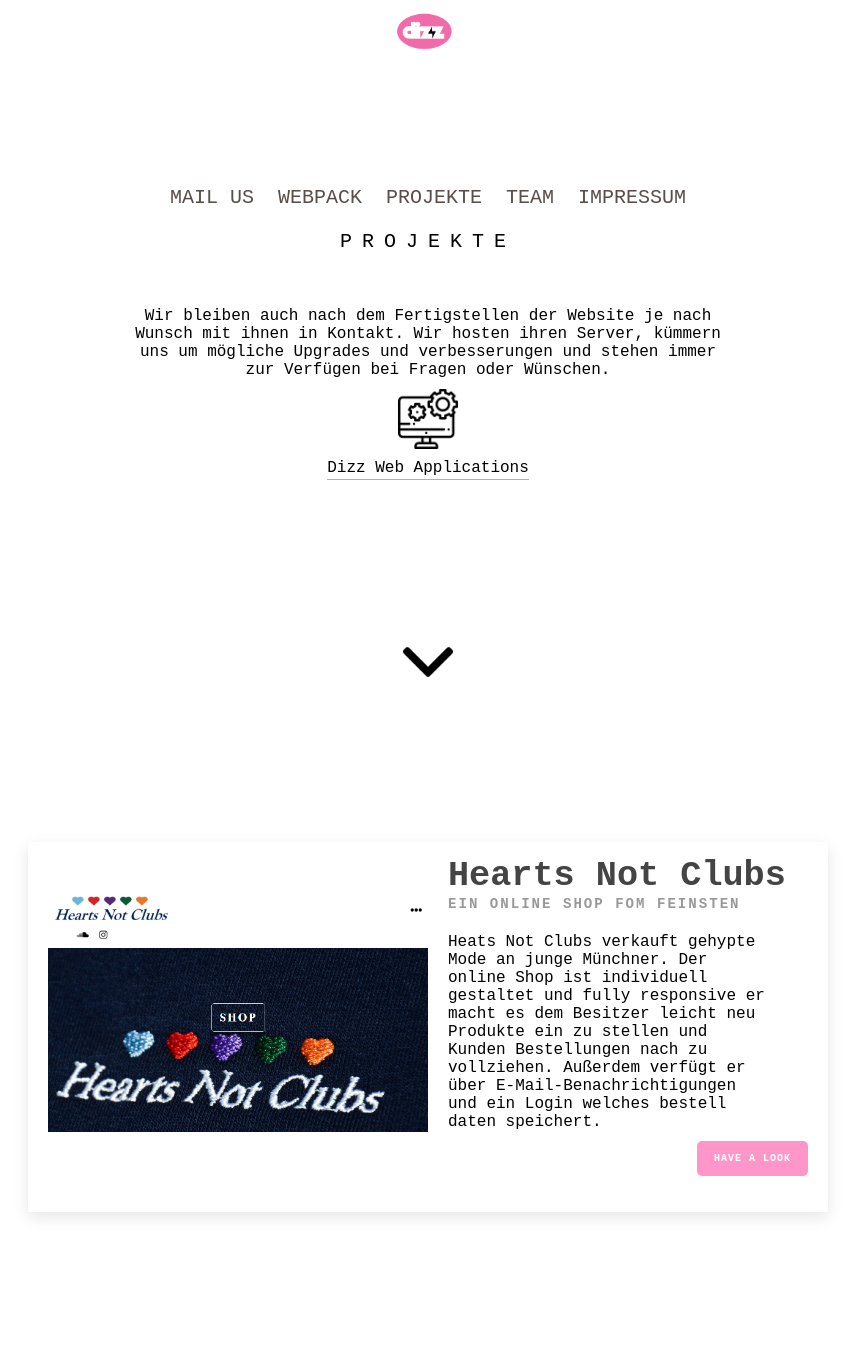
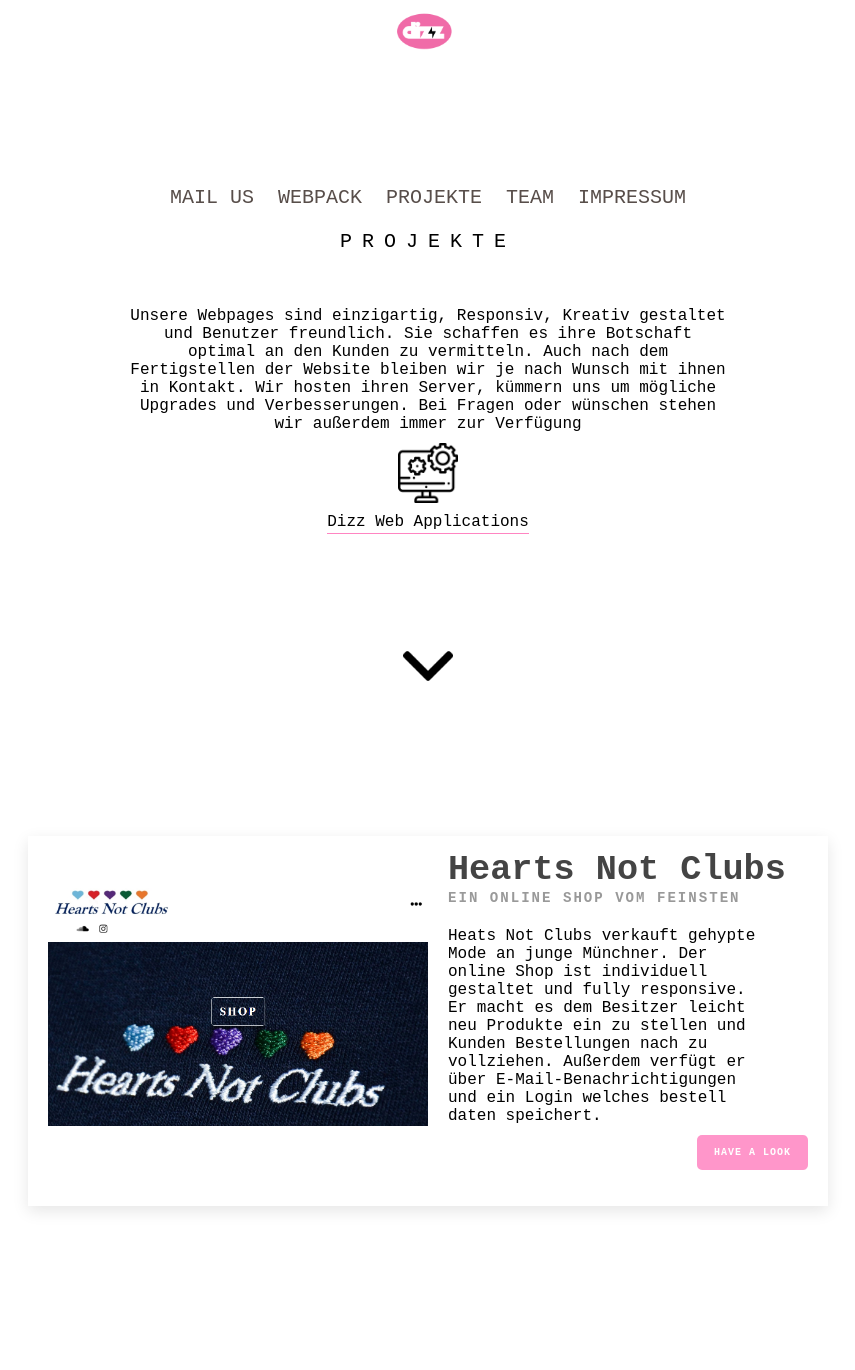
Before and after one commit to LeopoldKink/Personal-Website, a Flask app: page /projekte in a window 1280 px wide. Shown: the top 1370 px of the page, without its empty margins (212-1067 px from the left). Run offline with Flask 2, Linux system fonts and the light colour scheme; style sheets or scripts are compiled from the project's sources; some libraries are stand-ins or nearby versions.

Commit message:
so jetzt wirklich fast fertig missing: teamfotos + impressum responsible

```diff
--- a/backend/static/css/index.css
+++ b/backend/static/css/index.css
@@ -1,17 +1,17 @@
-main{
+main {
   margin: 0;
   padding: 0;
 }
-.banner{
+.banner {
   width: 100%;
   height: 100%;
   overflow: hidden;
   display: flex;
   justify-content: center;
   align-items: center;
-    background: #fff;
+  background: #fffdfe;
 }
-.banner video{
+.banner video {
   position: absolute;
   top: 0;
   left: 0;
@@ -19,8 +19,9 @@ main{
   width: 100%;
   height: 100%;
   pointer-events: none;
+  opacity: 0.2;
 }
-.banner .content{
+.banner .content {
   position: relative;
   z-index: 1;
   max-width: 1000px;
@@ -28,7 +29,7 @@ main{
   text-align: center;
   transition: 4s;
 }
-.banner .content h1{
+.banner .content h1 {
   margin: 0;
   padding: 0;
   font-size: 4.5em;
@@ -36,21 +37,20 @@ main{
   color: #000;
   text-shadow: 2px 2px 4px #666;
 }
-.banner .content p{
+.banner .content p {
   margin: 0;
   padding: 0;
   font-size: 1.5em;
-    color: #000;
+  color: #ffa0cf;
   text-shadow: 2px 2px 4px #666;
 }
 /*  CONTENT 2 */
 
-
 /*  ANIMATION  */
 .output {
-    text-align:center;
-    font-family: 'Courier New', Courier, monospace;
-    color:#000;
+  text-align: center;
+  font-family: "Courier New", Courier, monospace;
+  color: #ffa0cf;
   z-index: 1000;
   transform: translateZ(100px);
   opacity: 1;
@@ -58,8 +58,8 @@ main{
 
 .output {
   text-align: center;
-    font-family: 'Courier New', Courier, monospace;
-    color: #000;
+  font-family: "Courier New", Courier, monospace;
+  color: #ffa0cf;
   z-index: 1000;
   font-size: 30px;
   font-weight: 900;
@@ -74,7 +74,7 @@ main{
 
 /* Cursor Styling */
 .cursor::after {
-    content: '|';
+  content: "|";
   display: inline-block;
   margin-left: 3px;
   animation-name: blink;
@@ -109,11 +109,11 @@ main{
     opacity: 0;
   }
 }
-  @media screen and (max-width:1150px){
-    .output h1{
-      font-size: 25px
+@media screen and (max-width: 1150px) {
+  .output h1 {
+    font-size: 25px;
   }
-    .output{
+  .output {
     font-size: 15px;
     transform: translateY(-130px);
   }
--- a/backend/static/css/projekte.css
+++ b/backend/static/css/projekte.css
@@ -36,8 +36,8 @@
   margin-top: 16%;
 }
 #projekttoparrow {
-  transform: translateY(160px);
-  margin-bottom: 60px;
+  transform: translateY(110px);
+  margin-bottom: 0px;
 }
 #projektarrow {
   transform: translateY(140px);
--- a/backend/templates/mail.html
+++ b/backend/templates/mail.html
@@ -2,7 +2,6 @@
 <div style="height: 100%;" class="testimonial-section">
   <div class="inner-width">
     <h1>Schreib uns eine Mail!</h1>
-    <br />
     <br />
     <br />
 
--- a/backend/templates/projekte.html
+++ b/backend/templates/projekte.html
@@ -10,10 +10,12 @@
       <div class="testimonial-contents">
         <div class="testimonialactive" id="test-1">
           <p>
-            Wir bleiben auch nach dem Fertigstellen der Website je nach Wunsch
-            mit ihnen in Kontakt. Wir hosten ihren Server, kümmern uns um
-            mögliche Upgrades und verbesserungen und stehen immer zur Verfügen
-            bei Fragen oder Wünschen.
+            Unsere Webpages sind einzigartig, Responsiv, Kreativ gestaltet und
+            Benutzer freundlich. Sie schaffen es ihre Botschaft optimal an den
+            Kunden zu vermitteln. Auch nach dem Fertigstellen der Website
+            bleiben wir je nach Wunsch mit ihnen in Kontakt. Wir hosten ihren
+            Server, kümmern uns um mögliche Upgrades und Verbesserungen. Bei
+            Fragen oder wünschen stehen wir außerdem immer zur Verfügung
           </p>
           <img
             style="width: 60px; height: 60px; margin: 10px;"
@@ -48,11 +50,11 @@
         </div>
         <div class="ProjektText">
           <h3>
-            Hearts Not Clubs <br /><span>Ein Online shop fom feinsten</span>
+            Hearts Not Clubs <br /><span>Ein Online Shop vom feinsten</span>
           </h3>
           <p>
             Heats Not Clubs verkauft gehypte Mode an junge Münchner. Der online
-            Shop ist individuell gestaltet und fully responsive er macht es dem
+            Shop ist individuell gestaltet und fully responsive. Er macht es dem
             Besitzer leicht neu Produkte ein zu stellen und Kunden Bestellungen
             nach zu vollziehen. Außerdem verfügt er über
             E-Mail-Benachrichtigungen und ein Login welches bestell daten
--- a/backend/templates/team.html
+++ b/backend/templates/team.html
@@ -30,7 +30,7 @@
         <p>
           Creative Direktor. Kümert sich am libsten ums front end und desing.
           Ist fan von spielerrein und animationen auf web pages. In seiner
-          freizeit Klettert oder surft er am liebsten
+          Freizeit Klettert oder surft er am liebsten
         </p>
         <div class="img">
           <img src="/static/img/creative.png" alt="" />
@@ -39,7 +39,7 @@
           >Lorenz / Frontend Developer
           <br />
           <br />
-          html5 / CSS / React JS / Phyton</span
+          HTML5 / CSS / React JS / Phyton</span
         >
       </div>
 
```
Also changed, not shown: backend/templates/index.html (+12 -11 lines), backend/templates/webpack.html (+17 -17 lines). Lines whose indentation alone changed are shown as unchanged.
